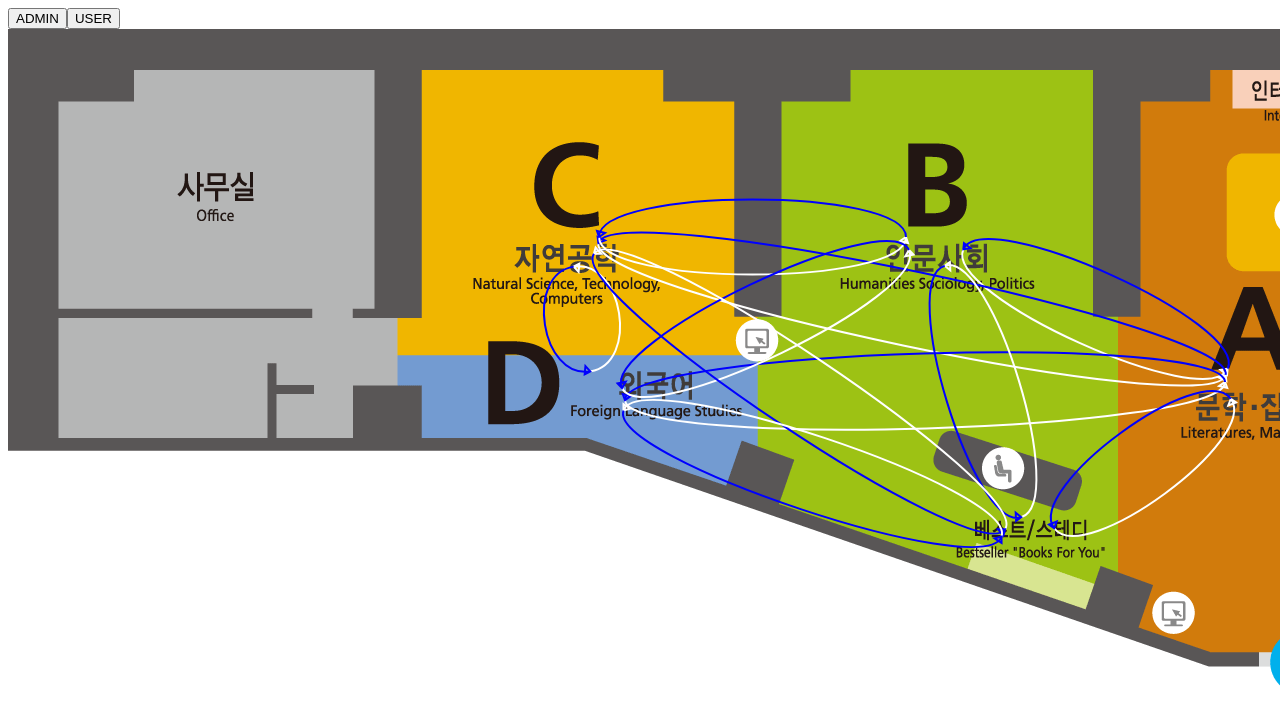
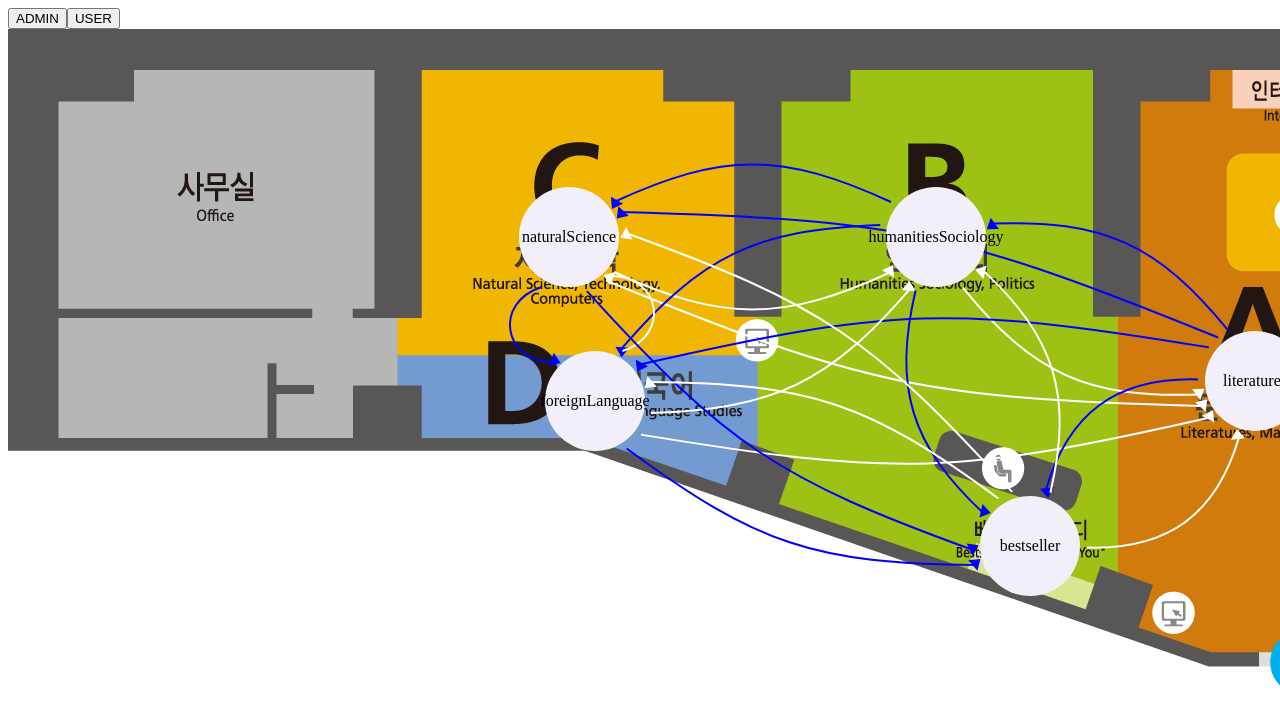
Before and after one commit to bg-shorthand/visualization-of-movement-in-react, a React (Create React App) app: page / in a window 1280 px wide. Both pictures are taken after a click on the button "USER". Shown: the top 724 px of the page. Built offline with nearby package versions, Linux system fonts and the light colour scheme.

Commit message:
[추가] 스토어 클릭 시 해당 스토어와 관련된 화살표만 표출

```diff
--- a/src/assets/mockData.ts
+++ b/src/assets/mockData.ts
@@ -4,27 +4,22 @@ export const mockData = {
     {
       name: 'literatures',
       coodinate: [1247, 352],
-      size: 'm',
     },
     {
       name: 'humanitiesSociology',
       coodinate: [928, 208],
-      size: 's',
     },
     {
       name: 'naturalScience',
       coodinate: [561, 208],
-      size: 'm',
     },
     {
       name: 'foreignLanguage',
       coodinate: [587, 372],
-      size: 'l',
     },
     {
       name: 'bestseller',
       coodinate: [1022, 517],
-      size: 'm',
     },
   ],
 };
--- /dev/null
+++ b/src/components/canvas/Canvas.module.scss
@@ -0,0 +1,26 @@
+.canvasWrapper {
+  position: relative;
+}
+
+.storeList {
+  position: absolute;
+  width: 100px;
+  height: 100px;
+  background-color: #f2effb;
+  border-radius: 50px;
+  display: flex;
+  justify-content: center;
+  align-items: center;
+  cursor: pointer;
+  // text강조 비활성화
+  -webkit-touch-callout: none;
+  -webkit-user-select: none;
+  -khtml-user-select: none;
+  -moz-user-select: none;
+  -ms-user-select: none;
+  user-select: none;
+
+  &:active {
+    transform: scale(0.95);
+  }
+}
--- a/src/components/canvas/Canvas.tsx
+++ b/src/components/canvas/Canvas.tsx
@@ -1,15 +1,29 @@
 import { mockData } from 'assets/mockData';
 import storeImg from 'assets/store-sample-img.png';
 import { drawArrow } from 'modules/drawArrow';
-import { useEffect, useRef, useState } from 'react';
+import React, { MouseEventHandler, useEffect, useRef, useState } from 'react';
+import styles from './Canvas.module.scss';
+
+interface Store {
+  name: string;
+  coodinate: number[];
+}
+type Stores = Store[];
 
 const Canvas = () => {
   const canvasRef = useRef<HTMLCanvasElement>(null);
-  const store = mockData.store;
+  const stores = mockData.store as Stores;
 
   const [canvasSize, setCanvasSize] = useState({ width: 0, height: 0 });
+  const [selectedStores, setSelectedStores] = useState<Stores>([]);
+
+  const storeSelectedClick: MouseEventHandler<HTMLLIElement> = (e) => {
+    const { id } = e.currentTarget;
+    setSelectedStores((pre) => [...pre, stores.find((store) => store.name === id)!]);
+  };
 
   useEffect(() => {
+    console.log(selectedStores);
     const canvas = canvasRef.current;
     if (!canvas) return;
     const ctx = canvas.getContext('2d');
@@ -20,49 +34,85 @@ const Canvas = () => {
       const { width, height } = img;
       setCanvasSize({ width, height });
       ctx.drawImage(img, 0, 0);
-      store.forEach((v, i) => {
-        store.forEach((w, j) => {
+
+      if (selectedStores.length === 1) {
+        stores.forEach((v) => {
+          if (v.name === selectedStores[0].name) return;
+          drawArrow(
+            ctx,
+            selectedStores[0].coodinate[0],
+            selectedStores[0].coodinate[1],
+            v.coodinate[0],
+            v.coodinate[1],
+            7,
+            10,
+            2,
+            true
+          );
+          drawArrow(
+            ctx,
+            v.coodinate[0],
+            v.coodinate[1],
+            selectedStores[0].coodinate[0],
+            selectedStores[0].coodinate[1],
+            7,
+            10,
+            2,
+            false
+          );
+        });
+      } else {
+        stores.forEach((v, i) => {
+          stores.forEach((w, j) => {
             if (i <= j) return;
             drawArrow(
-            storeImg,
               ctx,
               v.coodinate[0],
               v.coodinate[1],
               w.coodinate[0],
               w.coodinate[1],
-            4,
-            8,
-            false,
-            true,
+              7,
+              10,
               2,
               true
             );
             drawArrow(
-            storeImg,
               ctx,
               w.coodinate[0],
               w.coodinate[1],
               v.coodinate[0],
               v.coodinate[1],
-            4,
-            8,
-            false,
-            true,
+              7,
+              10,
               2,
               false
             );
           });
         });
-      // drawArrow(storeImg, ctx, 797, 152, 1147, 132, 4, 8, false, true, 2, false); // test
-      // drawArrow(storeImg, ctx, 1147, 332, 597, 352, 4, 8, false, true, 2, false);
+      }
     };
     img.src = storeImg;
-  }, [store]);
+  }, [selectedStores, stores]);
 
   return (
-    <>
+    <div className={styles.canvasWrapper}>
       <canvas ref={canvasRef} width={canvasSize.width} height={canvasSize.height}></canvas>
-    </>
+      <ul>
+        {stores.map((item) => {
+          return (
+            <li
+              id={item.name}
+              className={styles.storeList}
+              key={item.coodinate[0]}
+              onClick={storeSelectedClick}
+              style={{ left: `${item.coodinate[0] - 50}px`, top: `${item.coodinate[1] - 50}px` }}
+            >
+              {item.name}
+            </li>
+          );
+        })}
+      </ul>
+    </div>
   );
 };
 
--- a/src/modules/drawArrow.ts
+++ b/src/modules/drawArrow.ts
@@ -1,5 +1,4 @@
 export function drawArrow(
-  storeImg: string,
   ctx: CanvasRenderingContext2D,
   x0: number, // 시작점 x
   y0: number, // 시작점 y
@@ -7,8 +6,6 @@ export function drawArrow(
   y1: number, // 끝점 y
   aWidth: number, // 화살촉이 선에서 수직으로 연장되는 거리
   aLength: number, // 화살 날개의 길이
-  arrowStart: boolean, // 시작점에 화살촉 유무 결정
-  arrowEnd: boolean, // 끝점에 화살촉 유무 결정
   lineWidth: number, // 선의 전체 굵기
   secondary: boolean
 ) {
@@ -16,70 +13,40 @@ export function drawArrow(
   const dy = y1 - y0;
   const angle = Math.atan2(dy, dx);
   const length = Math.sqrt(dx * dx + dy * dy);
-  const arrowWholeLength = 30;
-  const arcLength = 50;
+  const arrowWholeLength = 45;
+  const arrowGap = 35;
+  const arcLength = arrowGap + 50;
+  const curveAlgle = 30;
 
   if (ctx) {
     ctx.lineWidth = lineWidth;
-    ctx.strokeStyle = 'blue';
-    ctx.fillStyle = 'blue';
-    ctx.translate(x0, y0); // 원점에서 다른 점으로 이동
-    ctx.rotate(angle); // canvas를 현재의 원점 둘레도 회전
+    ctx.translate(x0, y0);
+    ctx.rotate(angle);
 
-    ctx.beginPath(); // 하위 경로 초기화, 새로 그리기
-    // ctx.moveTo(0, 0); // 시작점, 뒷부분 길이 줄일 때
-    // ctx.lineTo(length - 30, 0); // 시작점과 moveTo의 원점을 연결하여 선 생성 -> 결국 length가 선의 길이 결정, 앞부분 길이 줄일 때
-    if (!secondary) {
-      ctx.moveTo(arrowWholeLength, 0);
-      // ctx.lineTo(length - arrowWholeLength, 0); // 직선
-      ctx.bezierCurveTo(
-        arrowWholeLength,
-        arcLength,
-        length - arrowWholeLength,
-        arcLength,
-        length - arrowWholeLength,
-        0
-      ); // 커브
-      if (arrowEnd) {
-        ctx.moveTo(length - arrowWholeLength - aLength + 10, -aWidth + 10);
-        ctx.lineTo(length - arrowWholeLength, 0);
-        ctx.lineTo(length - arrowWholeLength - aLength + 2, aWidth);
-        ctx.closePath();
-      }
-    } else {
-      ctx.strokeStyle = 'white';
-      ctx.moveTo(arrowWholeLength, 0);
-      // ctx.lineTo(length - arrowWholeLength, 10); // 직선
-      ctx.bezierCurveTo(
-        arrowWholeLength,
-        arcLength,
-        length - arrowWholeLength,
-        arcLength,
-        length - arrowWholeLength,
-        0
-      ); // 커브
+    // Line
+    ctx.beginPath();
+    ctx.strokeStyle = secondary ? 'white' : 'blue';
+    ctx.fillStyle = secondary ? 'white' : 'blue';
+    ctx.moveTo(arrowWholeLength, arrowGap);
+    ctx.bezierCurveTo(
+      length / 2 - curveAlgle,
+      arcLength,
+      length / 2 + curveAlgle,
+      arcLength,
+      length - arrowWholeLength,
+      arrowGap
+    );
 
-      if (arrowEnd) {
-        ctx.moveTo(length - arrowWholeLength - aLength + 10, -aWidth + 10);
-        ctx.lineTo(length - arrowWholeLength, 0);
-        ctx.lineTo(length - arrowWholeLength - aLength + 2, aWidth);
-        ctx.closePath();
-      }
-    }
+    // Arrow Header
+    ctx.stroke();
+    ctx.translate(length - arrowWholeLength + 2, -aWidth + arrowGap);
+    ctx.rotate((Math.PI / 180) * 120);
+    ctx.beginPath();
+    ctx.moveTo(0, 0);
+    ctx.lineTo(aLength, aWidth);
+    ctx.lineTo(aLength, -aWidth);
+    ctx.fill();
 
-    // if (arrowStart) {
-    //   ctx.moveTo(aLength, -aWidth);
-    //   ctx.lineTo(0, 0);
-    //   ctx.lineTo(aLength, aWidth);
-    // }
-
-    // if (arrowEnd) {
-    //   ctx.moveTo(length - arrowWholeLength - aLength, -aWidth);
-    //   ctx.lineTo(length - arrowWholeLength, 0);
-    //   ctx.lineTo(length - arrowWholeLength - aLength, aWidth);
-    // }
-
-    ctx.stroke();
     ctx.setTransform(1, 0, 0, 1, 0, 0);
   }
 }
```
Lines whose indentation alone changed are shown as unchanged.
